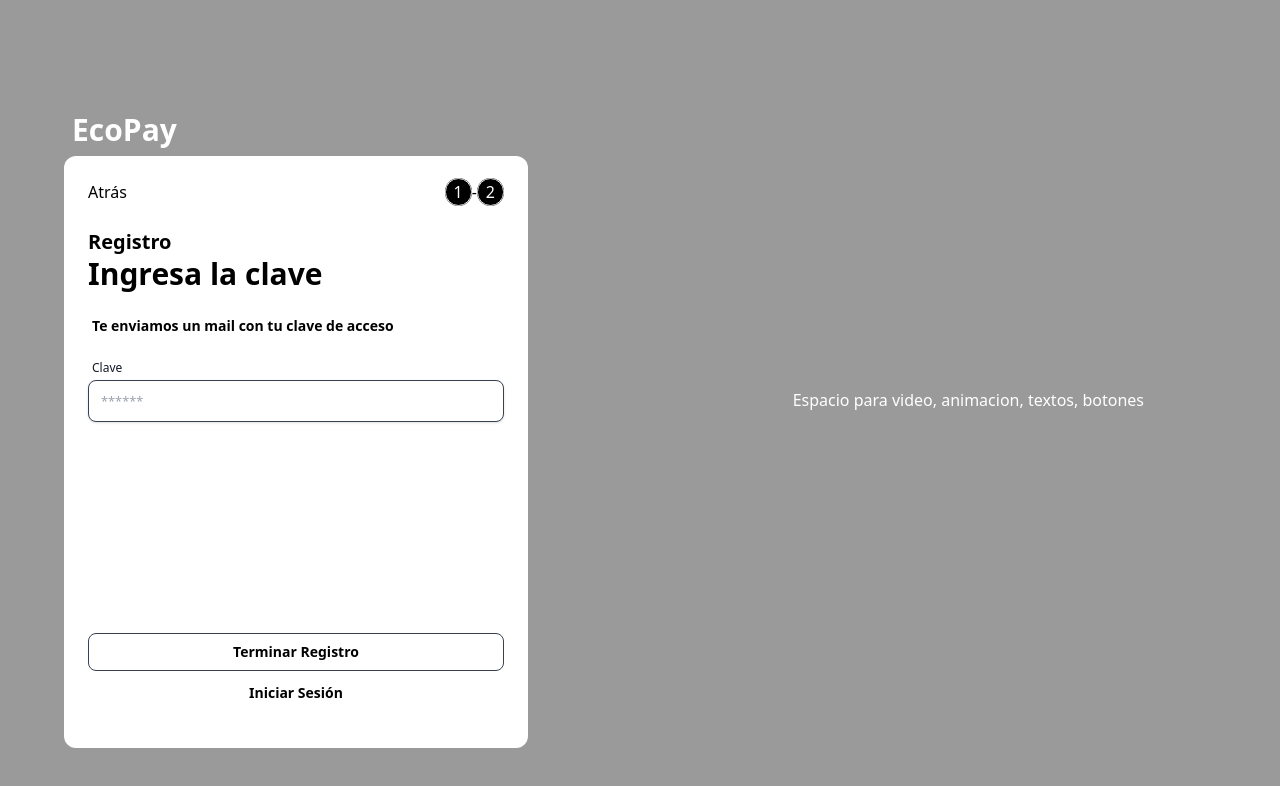
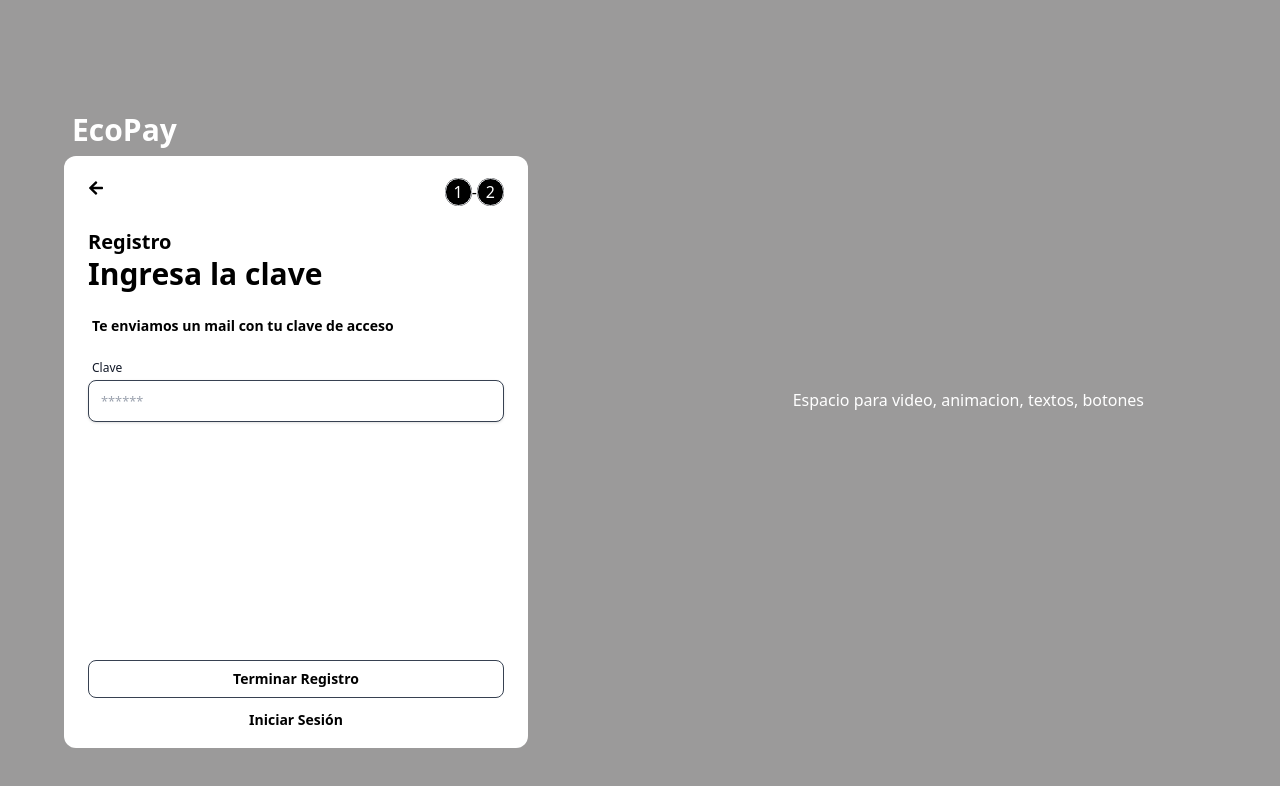
Before and after one commit to No-Country/s13-21-ft-java, a React (Vite) app in the folder Walam_Front/: page /Register2 in a window 1280 px wide. Shown: the top 786 px of the page. Built offline with nearby package versions, Linux system fonts and the light colour scheme.

Commit message:
Add:Modificaciones Register

```diff
--- a/Walam_Front/src/Routes/Register/Presentation/RegisterInfo.jsx
+++ b/Walam_Front/src/Routes/Register/Presentation/RegisterInfo.jsx
@@ -3,6 +3,7 @@ import { Formik, Form } from 'formik'
 import * as Yup from 'yup'
 import { FormButton, FormInput } from '../../../components'
 import { useNavigate } from 'react-router-dom'
+import { FaArrowLeft } from 'react-icons/fa'
 
 
 export default function Register () {
@@ -24,10 +25,7 @@ export default function Register () {
           <h1 className='text-white font-semibold text-3xl p-2 hidden lg:block'>EcoPay</h1>
           <div className='bg-white rounded-xl p-6 h-full'>
             <div className='flex justify-between'>
-              <Link to='/OnBoarding'>
-                  {/* icono flecha atras */}
-                <button className=''>Atrás</button>
-              </Link>
+              <Link to='/OnBoarding'><FaArrowLeft /></Link>
               <div>
                 <span className='border rounded-full px-2 py-0.5  bg-black text-white'>1</span>
                 <span>-</span>
@@ -36,7 +34,7 @@ export default function Register () {
             </div>
             <h2 className='text-xl mt-6 font-semibold'>Registro</h2>
             <h1 className='text-3xl font-semibold '>Ingresa tu correo electrónico</h1>
-            <div className='w-full flex flex-col pt-6 h-4/5'>
+            <div className='w-full flex flex-col pt-6 h-[85%]'>
                 <Formik
                 initialValues={{email: ""}}
                 onSubmit={handleSubmit}
--- a/Walam_Front/src/Routes/Register2/Presentation/Register2Info.jsx
+++ b/Walam_Front/src/Routes/Register2/Presentation/Register2Info.jsx
@@ -2,6 +2,7 @@ import { Formik, Form } from 'formik'
 import * as Yup from 'yup'
 import { FormButton, FormInput } from '../../../components'
 import { Link, useNavigate } from 'react-router-dom'
+import { FaArrowLeft } from 'react-icons/fa'
 
 const Register2Info = () => {
   const navigate = useNavigate()
@@ -23,10 +24,7 @@ const Register2Info = () => {
           <h1 className='text-white font-semibold text-3xl p-2 hidden lg:block'>EcoPay</h1>
           <div className='bg-white rounded-xl p-6 h-full'>
             <div className='flex justify-between'>
-              <Link to='/Register'>
-                  {/* icono flecha atras */}
-                <button className=''>Atrás</button>
-              </Link>
+              <Link to='/Register'><FaArrowLeft /></Link>
               <div>
                 <span className='border rounded-full px-2 py-0.5  bg-black text-white'>1</span>
                 <span>-</span>
@@ -35,7 +33,7 @@ const Register2Info = () => {
             </div>
             <h2 className='text-xl mt-6 font-semibold'>Registro</h2>
             <h1 className='text-3xl font-semibold '>Ingresa la clave</h1>
-            <div className='w-full flex flex-col h-4/5'>
+            <div className='w-full flex flex-col h-[85%]'>
                 <Formik
                     initialValues={{password: ""}}
                     onSubmit={handleSubmit}
--- a/Walam_Front/src/Routes/UsersData/Presentation/UsersDataInfo.jsx
+++ b/Walam_Front/src/Routes/UsersData/Presentation/UsersDataInfo.jsx
@@ -3,6 +3,7 @@ import { Formik, Form } from 'formik'
 import * as Yup from 'yup'
 import { FormButton, FormInput } from '../../../components'
 import { useNavigate } from 'react-router-dom'
+import { FaArrowLeft } from 'react-icons/fa'
 
 
 export default function UsersData () {
@@ -35,10 +36,7 @@ export default function UsersData () {
           <h1 className='text-white font-semibold text-3xl p-2 hidden lg:block'>EcoPay</h1>
           <div className='bg-white rounded-xl p-6 h-full'>
             <div className='flex justify-between'>
-              <Link to='/Register2'>
-                  {/* icono flecha atras */}
-                <button className=''>Atrás</button>
-              </Link>
+              <Link to='/Register2'><FaArrowLeft /></Link>
               <div>
                 <span className='border rounded-full px-2 py-0.5  bg-black text-white'>1</span>
                 <span>-</span>
--- a/Walam_Front/src/Routes/UsersData2/Presentation/UsersData2Info.jsx
+++ b/Walam_Front/src/Routes/UsersData2/Presentation/UsersData2Info.jsx
@@ -3,6 +3,7 @@ import { Formik, Form } from 'formik'
 import * as Yup from 'yup'
 import { FormButton, FormInput } from '../../../components'
 import { useNavigate } from 'react-router-dom'
+import { FaArrowLeft } from 'react-icons/fa'
 
 
 export default function UsersData2 () {
@@ -32,10 +33,7 @@ export default function UsersData2 () {
           <h1 className='text-white font-semibold text-3xl p-2 hidden lg:block'>EcoPay</h1>
           <div className='bg-white rounded-xl p-6 h-full'>
             <div className='flex justify-between'>
-              <Link to='/Register2'>
-                  {/* icono flecha atras */}
-                <button className=''>Atrás</button>
-              </Link>
+              <Link to='/UsersData'><FaArrowLeft /></Link>
               <div>
                 <span className='border rounded-full px-2 py-0.5  bg-black text-white'>1</span>
                 <span>-</span>
```
Also changed, not shown: 1 other file (tests, documents, lock files or other folders).
